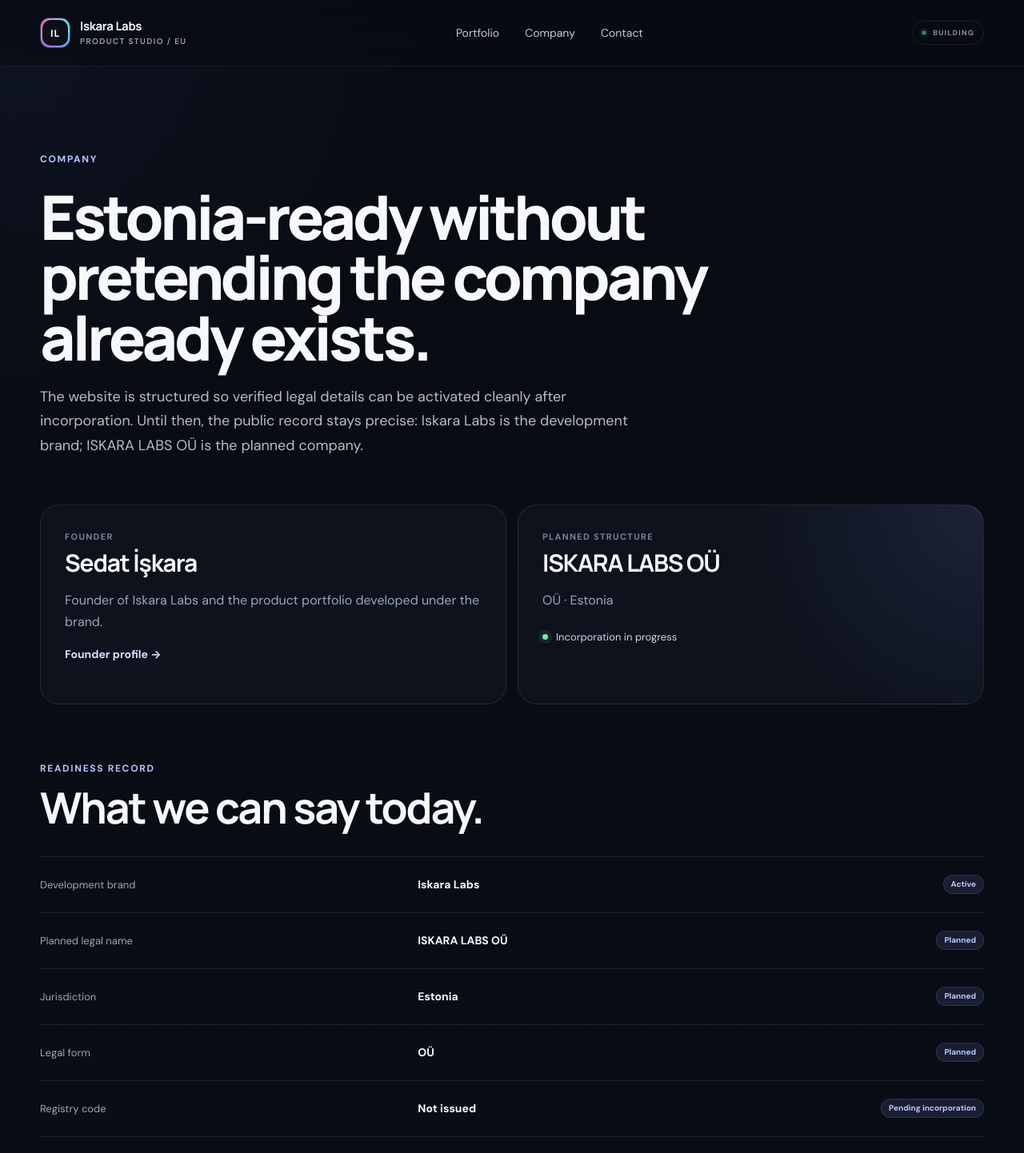
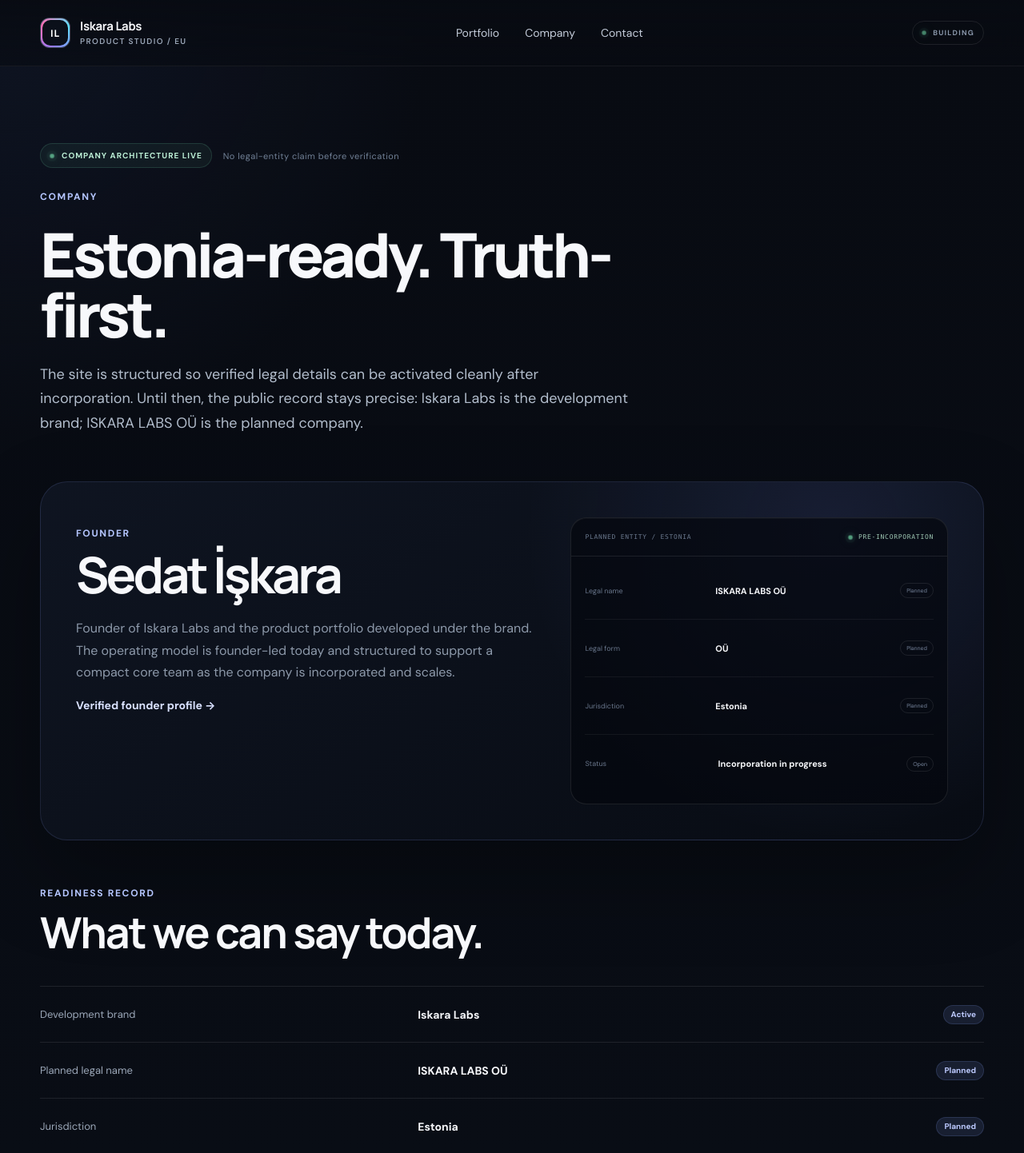
Before and after one commit to iskara-labs/.github, a Next.js app in the folder site/: page /company in a window 1280 px wide. Shown: the top 1442 px of the page at 80% size. Built offline with nearby package versions, Linux system fonts and the light colour scheme.

Commit message:
site: upgrade Estonia company readiness experience

```diff
--- a/site/app/company/page.tsx
+++ b/site/app/company/page.tsx
@@ -19,25 +19,36 @@ const activationItems = [
 
 export default function CompanyPage() {
   return (
-    <section className="page shell">
-      <div className="page-intro">
+    <section className="page shell v2-company-page">
+      <div className="page-intro v2-page-intro" data-reveal>
+        <div className="v2-status-row">
+          <span className="v2-live-chip">
+            <i aria-hidden="true" />
+            Company architecture live
+          </span>
+          <span>No legal-entity claim before verification</span>
+        </div>
         <p className="section-kicker">Company</p>
-        <h1>Estonia-ready without pretending the company already exists.</h1>
+        <h1>
+          Estonia-ready.
+          <span> Truth-first.</span>
+        </h1>
         <p>
-          The website is structured so verified legal details can be activated
-          cleanly after incorporation. Until then, the public record stays
-          precise: Iskara Labs is the development brand;{" "}
-          {COMPANY.plannedLegalName} is the planned company.
+          The site is structured so verified legal details can be activated cleanly
+          after incorporation. Until then, the public record stays precise: Iskara
+          Labs is the development brand; {COMPANY.plannedLegalName} is the planned
+          company.
         </p>
       </div>
 
-      <div className="company-layout">
-        <div className="panel">
-          <p className="panel-label">Founder</p>
+      <div className="v2-company-shell v2-company-detail" data-reveal>
+        <div className="v2-company-copy">
+          <p className="section-kicker">Founder</p>
           <h2>{COMPANY.founderName}</h2>
           <p>
-            Founder of Iskara Labs and the product portfolio developed under
-            the brand.
+            Founder of Iskara Labs and the product portfolio developed under the
+            brand. The operating model is founder-led today and structured to support
+            a compact core team as the company is incorporated and scales.
           </p>
           <a
             className="text-link"
@@ -45,30 +56,57 @@ export default function CompanyPage() {
             target="_blank"
             rel="noreferrer"
           >
-            Founder profile →
+            Verified founder profile →
           </a>
         </div>
 
-        <div className="panel panel-accent">
-          <p className="panel-label">Planned structure</p>
-          <h2>{COMPANY.plannedLegalName}</h2>
-          <p>
-            {COMPANY.plannedLegalForm} · {COMPANY.plannedJurisdiction}
-          </p>
-          <div className="status-line">
-            <span className="status-dot" aria-hidden="true" />
-            {COMPANY.incorporationStatus}
+        <div className="v2-company-console" aria-label="Planned company structure">
+          <div className="console-header">
+            <span>PLANNED ENTITY / ESTONIA</span>
+            <span className="console-status">
+              <i aria-hidden="true" />
+              PRE-INCORPORATION
+            </span>
           </div>
+          <div className="console-body">
+            <div className="console-row">
+              <span>Legal name</span>
+              <strong>{COMPANY.plannedLegalName}</strong>
+              <small>Planned</small>
+            </div>
+            <div className="console-row">
+              <span>Legal form</span>
+              <strong>{COMPANY.plannedLegalForm}</strong>
+              <small>Planned</small>
+            </div>
+            <div className="console-row">
+              <span>Jurisdiction</span>
+              <strong>{COMPANY.plannedJurisdiction}</strong>
+              <small>Planned</small>
+            </div>
+            <div className="console-row">
+              <span>Status</span>
+              <strong>{COMPANY.incorporationStatus}</strong>
+              <small>Open</small>
+            </div>
+          </div>
+          <div className="console-scan" aria-hidden="true" />
         </div>
       </div>
 
-      <div className="section-heading compact-heading">
+      <div className="section-heading compact-heading v2-section-heading" data-reveal>
         <p className="section-kicker">Readiness record</p>
         <h2>What we can say today.</h2>
       </div>
-      <div className="readiness-table" role="table" aria-label="Company readiness">
-        {LEGAL_READINESS.map(([field, value, state]) => (
-          <div className="readiness-row" role="row" key={field}>
+      <div className="readiness-table v2-readiness-table" role="table" aria-label="Company readiness">
+        {LEGAL_READINESS.map(([field, value, state], index) => (
+          <div
+            className="readiness-row"
+            role="row"
+            key={field}
+            data-reveal
+            style={{ ["--reveal-delay" as string]: `${index * 55}ms` }}
+          >
             <span role="cell">{field}</span>
             <strong role="cell">{value}</strong>
             <span className="pill" role="cell">{state}</span>
@@ -76,20 +114,20 @@ export default function CompanyPage() {
         ))}
       </div>
 
-      <div className="section-heading compact-heading">
+      <div className="section-heading compact-heading v2-section-heading" data-reveal>
         <p className="section-kicker">Post-incorporation activation</p>
-        <h2>Prepared fields, verification first.</h2>
+        <h2>Prepared fields. Verification first.</h2>
       </div>
-      <ol className="activation-list">
+      <ol className="activation-list v2-activation-list">
         {activationItems.map((item, index) => (
-          <li key={item}>
+          <li key={item} data-reveal>
             <span>{String(index + 1).padStart(2, "0")}</span>
             <p>{item}</p>
           </li>
         ))}
       </ol>
 
-      <div className="boundary-note">
+      <div className="boundary-note" data-reveal>
         <strong>No legal shortcut</strong>
         <p>
           This page does not assert a registry number, VAT number, registered
```
